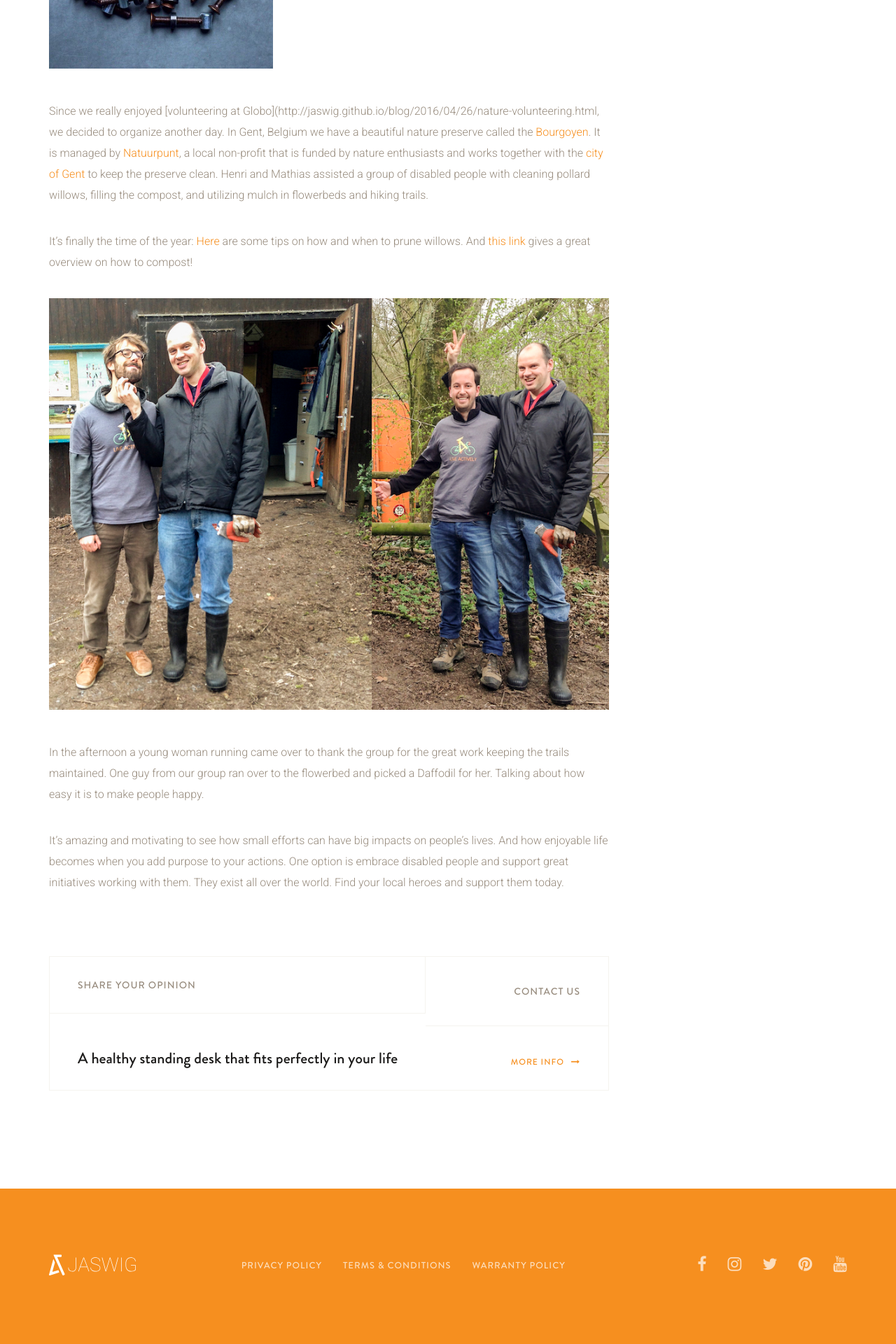
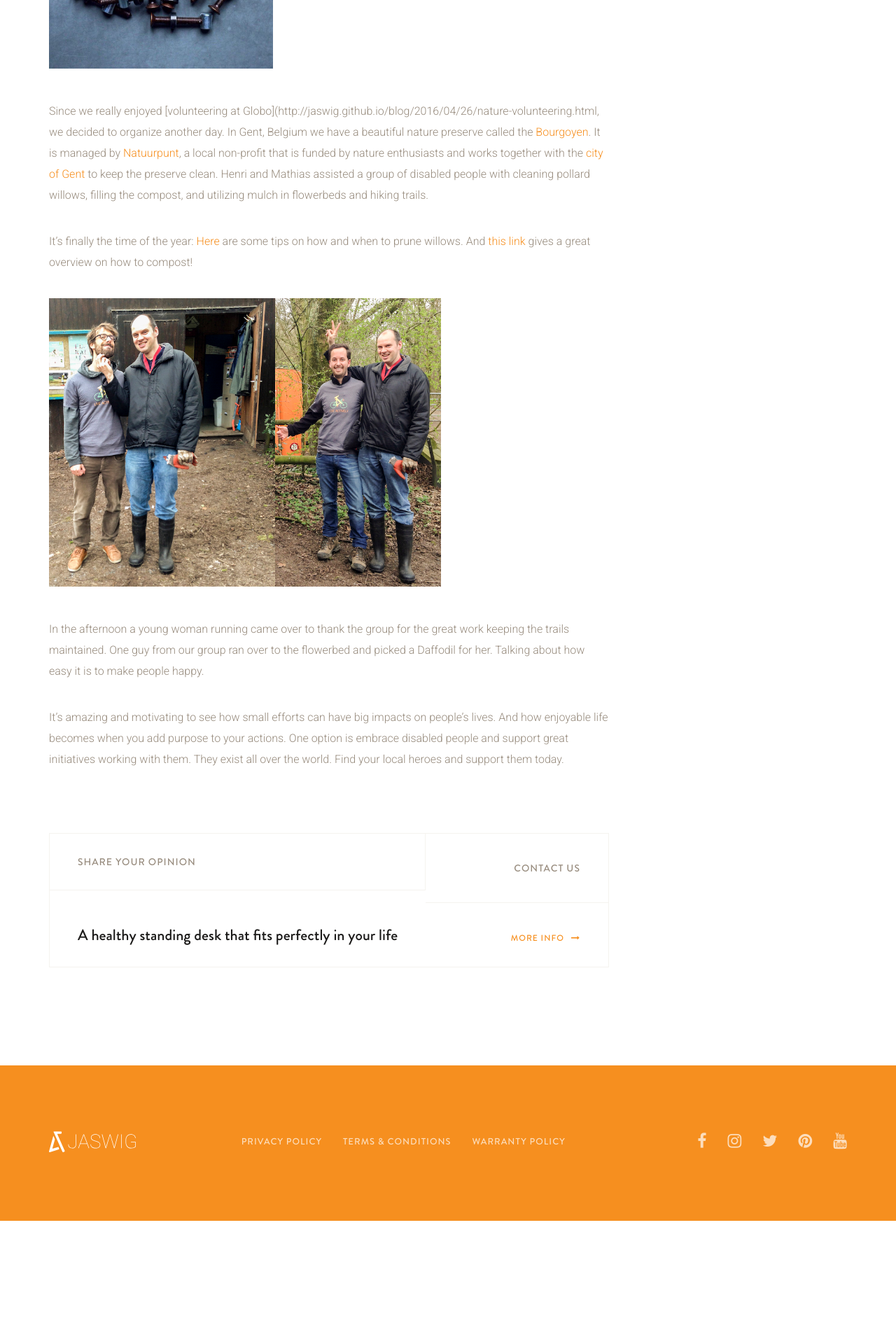
Before and after one commit to samuelrieder/jaswig.github.io, a Jekyll site: the page built from _posts/2016-04-29-nature-volunteering.markdown, in a window 1280 px wide. Shown: the part 1295-3215 px from the top of the page at 70% size. Built offline with Jekyll 4.4.1, drawn with Linux system fonts in a browser that asks for light colours; nearby versions of some CDN libraries; after the commit the page ends 3039 px from its top, so only the background shows below that.

Commit message:
Update 2016-04-29-nature-volunteering.markdown

```diff
--- a/_posts/2016-04-29-nature-volunteering.markdown
+++ b/_posts/2016-04-29-nature-volunteering.markdown
@@ -28,7 +28,7 @@ Since we really enjoyed [volunteering at Globo](http://jaswig.github.io/blog/201
 
 It's finally the time of the year: [Here](http://www.gardeningknowhow.com/ornamental/trees/willow/how-to-prune-willow-trees.htm) are some tips on how and when to prune willows. And [this link](http://eartheasy.com/grow_compost.html) gives a great overview on how to compost!
 
-![Mathias and Henri are volunteering](/images/blog/nature-mathias-henri.jpg)
+![Mathias and Henri are volunteering](/images/blog/nature-mathias-henri.jpg){:.medium}
 
 In the afternoon a young woman running came over to thank the group for the great work keeping the trails maintained. One guy from our group ran over to the flowerbed and picked a Daffodil for her. Talking about how easy it is to make people happy.
 
```
